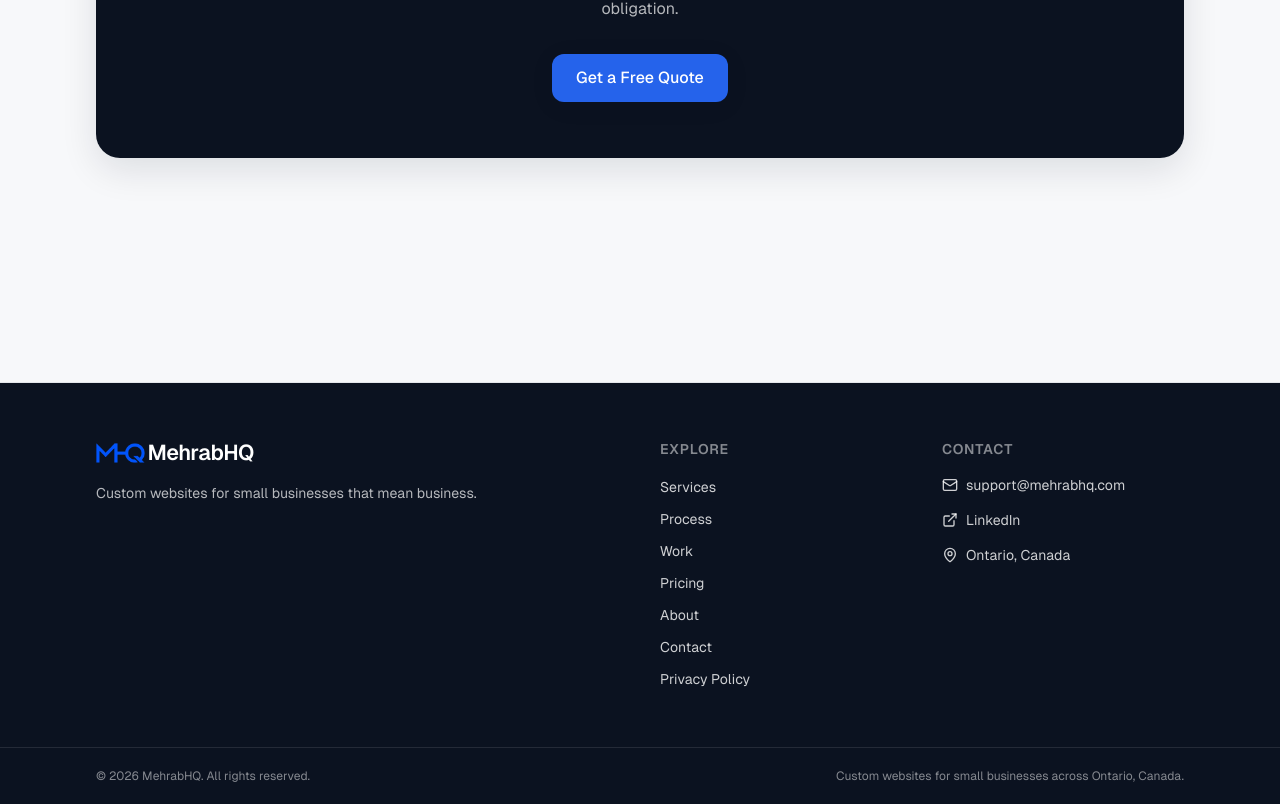
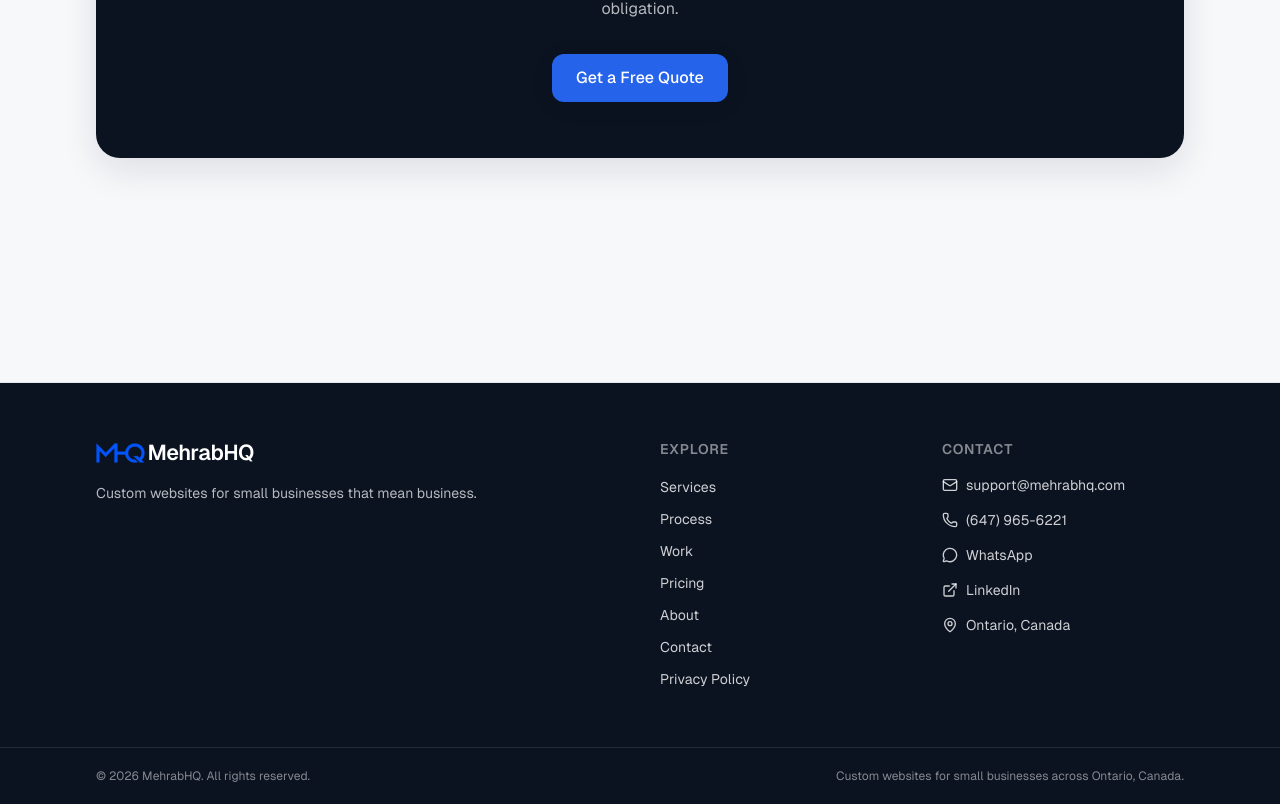
Before and after one commit to mehrabgill9996/MehrabHQ, a Next.js app: page / in a window 1280 px wide. Shown: the part 6147-6951 px from the top of the page. Built offline with nearby package versions, Linux system fonts and the light colour scheme; no server answers.

Commit message:
wa number updated

```diff
--- a/src/app/contact/page.tsx
+++ b/src/app/contact/page.tsx
@@ -59,7 +59,7 @@ export default function ContactPage() {
                 <span className="inline-flex rounded-xl bg-[#DBEAFE] p-2.5 text-[#1D4ED8]">
                   <MessageCircle size={18} aria-hidden />
                 </span>
-                WhatsApp
+                WhatsApp — Chat Now
               </a>
             </li>
             <li>
--- a/src/components/Footer.tsx
+++ b/src/components/Footer.tsx
@@ -1,4 +1,4 @@
-import { ExternalLink, Mail, MapPin } from "lucide-react";
+import { ExternalLink, Mail, MapPin, MessageCircle, Phone } from "lucide-react";
 import Link from "next/link";
 import { BrandLogo } from "./BrandLogo";
 import { navLinks, siteConfig } from "@/lib/content";
@@ -58,6 +58,26 @@ export function Footer() {
             </li>
             <li>
               <a
+                href={siteConfig.phoneTel}
+                className="inline-flex items-center gap-2 transition-colors hover:text-white"
+              >
+                <Phone size={16} aria-hidden />
+                {siteConfig.phoneDisplay}
+              </a>
+            </li>
+            <li>
+              <a
+                href={siteConfig.whatsappUrl}
+                target="_blank"
+                rel="noopener noreferrer"
+                className="inline-flex items-center gap-2 transition-colors hover:text-white"
+              >
+                <MessageCircle size={16} aria-hidden />
+                WhatsApp
+              </a>
+            </li>
+            <li>
+              <a
                 href={siteConfig.linkedIn}
                 target="_blank"
                 rel="noopener noreferrer"
--- a/src/lib/content.ts
+++ b/src/lib/content.ts
@@ -4,10 +4,10 @@ export const siteConfig = {
   owner: "Mehrab",
   location: "Ontario, Canada",
   email: "support@mehrabhq.com",
-  phone: "3063165228",
-  phoneDisplay: "(306) 316-5228",
-  phoneTel: "tel:+13063165228",
-  whatsappUrl: "https://wa.me/13063165228",
+  phone: "6479656221",
+  phoneDisplay: "(647) 965-6221",
+  phoneTel: "tel:+16479656221",
+  whatsappUrl: "https://wa.me/16479656221",
   linkedIn: "https://linkedin.com/in/mehrab", // TODO: replace with real profile URL
   logo: "/images/MHQ.png",
   acceptingProjects: true,
```
